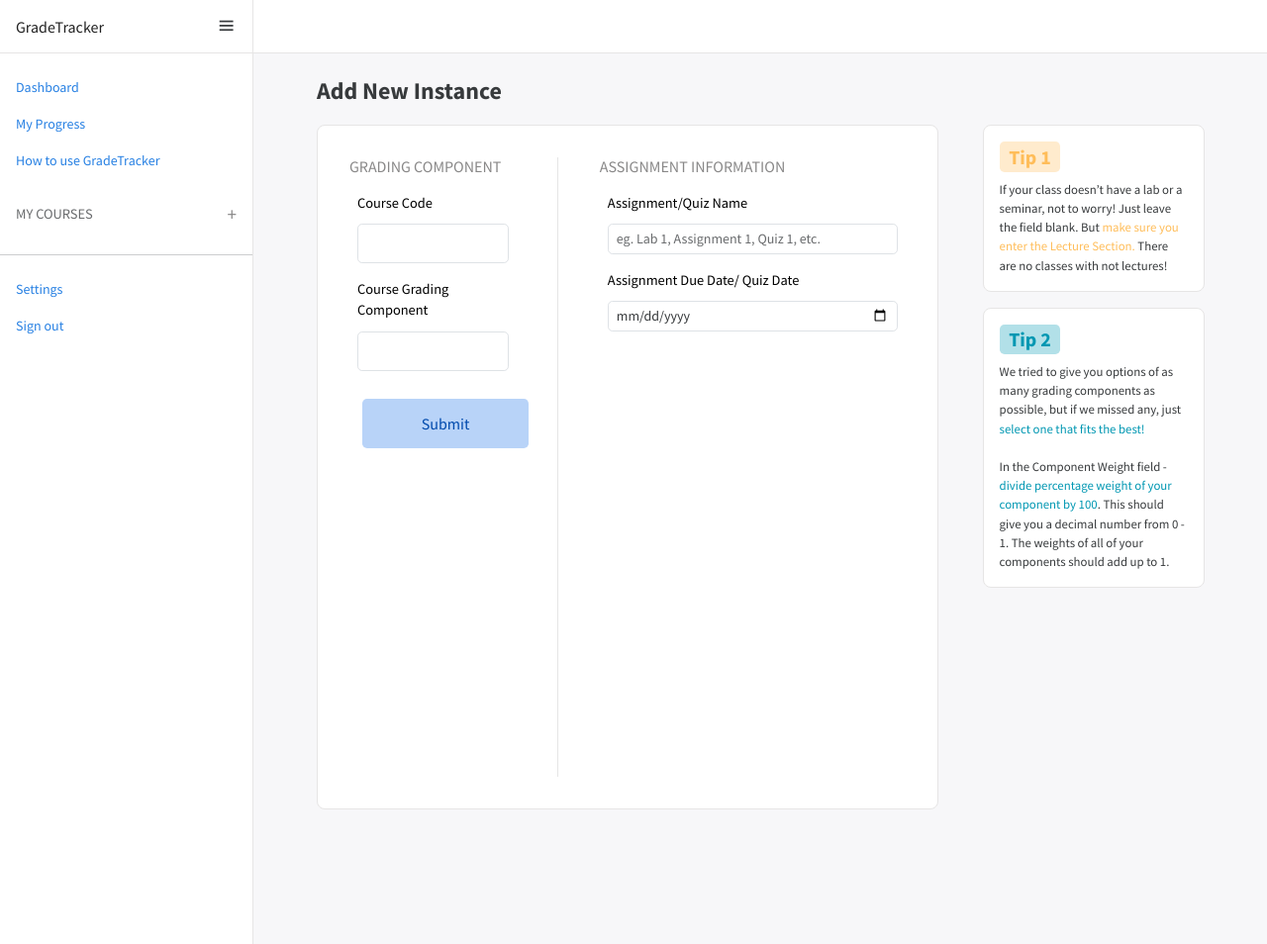
After one commit to podgaietska/GradeTracker-Fullstack-App, a Django app: template templates/gradeapp/add_instance.html in a window 1280 px wide. The commit adds this page. Shown: the whole page at 99% size. Run offline with Django 4.2, Linux system fonts and the light colour scheme; the template is opened without the code that fills it, so the values that code supplies are empty; some libraries are stand-ins or nearby versions.

Commit message:
adding assignments, quizzes functionality

```diff
--- a/gradeapp/urls.py
+++ b/gradeapp/urls.py
@@ -8,4 +8,5 @@ urlpatterns =[
     path('get-courses', views.get_courses, name="get-couses"),
     path('course-home/<int:course_id>', views.course_home, name="course-home"),
     path('course-home/<int:course_id>/edit', views.edit_course, name="edit-course"),
+    path('add-instance/<int:grading_component_id>', views.add_instance, name="add-instance"),
 ]
--- a/gradeapp/views.py
+++ b/gradeapp/views.py
@@ -13,6 +13,44 @@ def index(request):
         'courses': courses,
     }
     return render(request, 'gradeapp/index.html', context)
+
+def add_instance(request, grading_component_id):
+    component = CourseGradingComponent.objects.get(pk=grading_component_id)
+
+    context = {
+        'component': component,
+    }
+
+    if request.method == 'GET':
+        return render(request, 'gradeapp/add_instance.html', context)
+
+    if request.method == 'POST':
+        grading_component = component.grading_component
+        course = component.course
+
+        name = request.POST['name']
+        date = request.POST['date']
+
+        if not name:
+            messages.error(request, 'Name for the Assignment/Quiz is required')
+            return render(request, 'gradeapp/add_instance.html', context)
+
+        if not date:
+            messages.error(request, 'Date for the Assignment/Quiz is required')
+            return render(request, 'gradeapp/add_instance.html', context)
+
+        event = Event(
+            name = name,
+            grading_component = grading_component,
+            date = date,
+            course = course,
+            owner = request.user
+        )
+        event.save()
+
+        messages.success(request, 'Assignment/Quiz added successfully')
+        return redirect('course-home', course_id=course.id)
+
 
 def add_course(request):
     grading_components = GradingComponent.objects.all()
@@ -120,6 +158,8 @@ def course_home(request, course_id):
     }
 
     if request.method == 'GET':
+        for component in course_grading_components:
+            print(component.id)
         return render(request, 'gradeapp/course_home.html', context)
 
 def edit_course(request, course_id):
@@ -174,5 +214,4 @@ def edit_course(request, course_id):
 
         course.save()
 
-        messages.success(request, 'Course added successfully')
         return redirect('course-home', course_id=course_id)
--- a/gradetracker/static/css/style.css
+++ b/gradetracker/static/css/style.css
@@ -691,6 +691,10 @@
     position: relative;
 }
 
+.add-instance{
+    cursor: pointer;
+}
+
 .grade-component{
     color: var(--bluetext);
 }
--- /dev/null
+++ b/templates/gradeapp/add_instance.html
@@ -0,0 +1,55 @@
+{% extends "base.html" %}
+{% load static %}
+
+{% block content %}
+<h4 class="add-course-title">Add New Instance</h4>
+<div class="error-message">
+    {% include 'partials/_messages.html' %}
+</div>
+
+<div class="add-course-window">
+    <div class="add-course-card">
+        <form action="{% url 'add-instance' component.id %}" method="POST">
+            {% csrf_token %}
+            <div class="course-information">
+                <h3>GRADING COMPONENT</h3>
+                <div class="form-group">
+                    <label for="">Course Code</label>
+                    <input type="text" class="form-control form-control-sm" value="{{component.course.code}}" readonly>
+                </div>
+                <div class="form-group">
+                    <label for="">Course Grading Component</label>
+                    <input type="text" class="form-control form-control-sm" value="{{component.grading_component.name}}" aria-readonly="">
+                </div>
+                <input type="submit" value="Submit" class="add-course-btn">
+            </div>
+            <div class="separator"></div>
+            <div class="course-details">
+                <h3>ASSIGNMENT INFORMATION</h3>
+                <div class="form-group">
+                    <label for="">Assignment/Quiz Name</label>
+                    <input type="text" name="name" class="form-control form-control-sm" placeholder="eg. Lab 1, Assignment 1, Quiz 1, etc.">
+                </div>
+                <div class="form-group">
+                    <label for="">Assignment Due Date/ Quiz Date</label>
+                    <input type="date" name="date" class="form-control form-control-sm" value="{{component.grading_component.name}}">
+                </div>
+            </div>
+        </form>
+    </div>
+    <div class="tips-on-adding">
+        <div class="tip">
+            <h5>Tip 1</h5>
+            <p>If your class doesn’t have a lab or a seminar, not to worry! Just leave the field blank. But <span>make sure you enter the Lecture Section.</span> There are no classes with not lectures!</p>
+        </div>
+        <div class="tip">
+            <h5>Tip 2</h5>
+            <p>We tried to give you options of as many grading components as possible, but if we missed any, just <span>select one that fits the best!</span><br/> <br/> In the Component Weight field - <span>divide percentage weight of your component by 100</span>. This should give you a decimal number from 0 - 1. The weights of all of your components should add  up to 1. </p>
+        </div>
+    </div>
+</div>
+
+<script src="https://code.jquery.com/jquery-3.6.0.min.js"></script>
+<script src="{% static 'js/addGradingComponent.js' %}"></script>
+
+{% endblock %}
--- a/templates/gradeapp/course_home.html
+++ b/templates/gradeapp/course_home.html
@@ -19,7 +19,7 @@
                     </div>
                     {% if component.grading_component.name == 'Assignments' or component.grading_component.name == 'Labs' or component.grading_component.name == 'Quizzes' %}
                     <div class="grade">
-                    <p>+ Add Instance</p>
+                        <a href="{% url 'add-instance' component.id %}" class="add-instance">+ Add Instance</a>
                     </div>
                     {% endif %}
                 {% endfor %}
```
Lines whose indentation alone changed are shown as unchanged.
